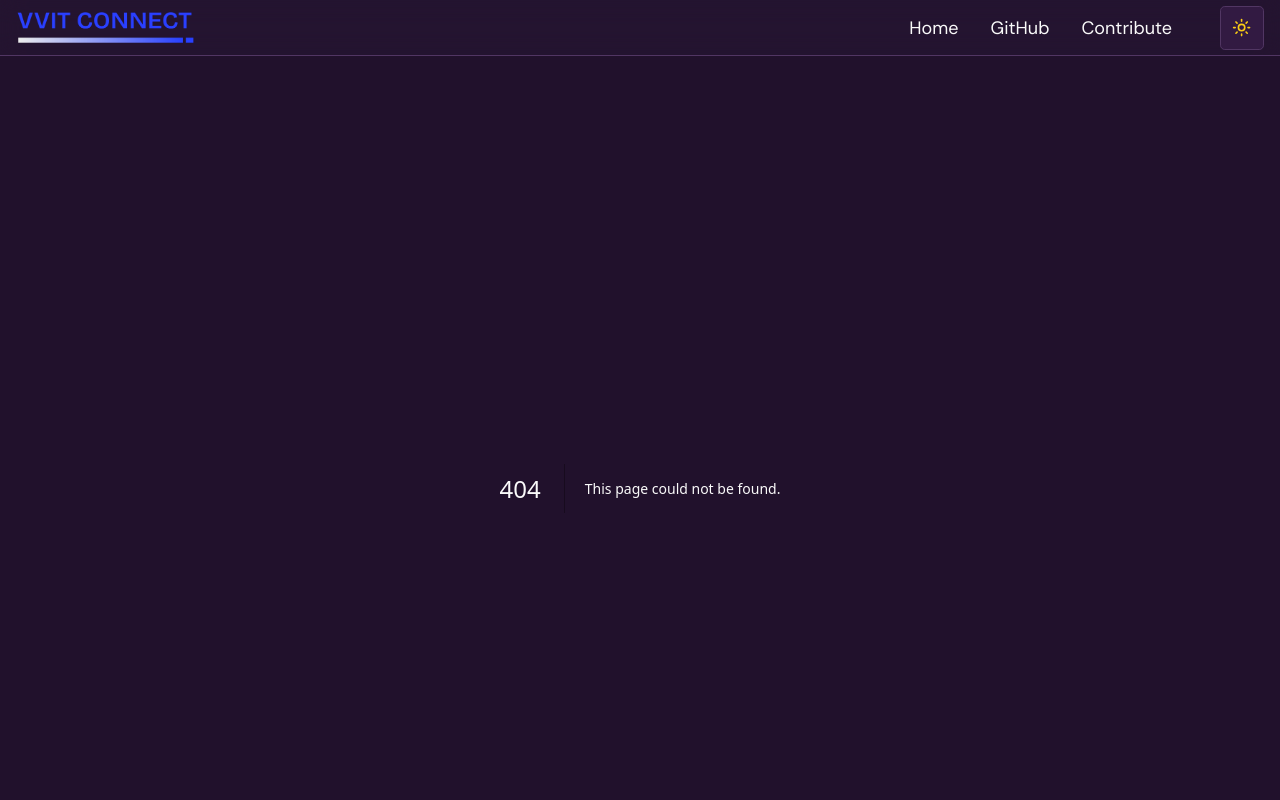
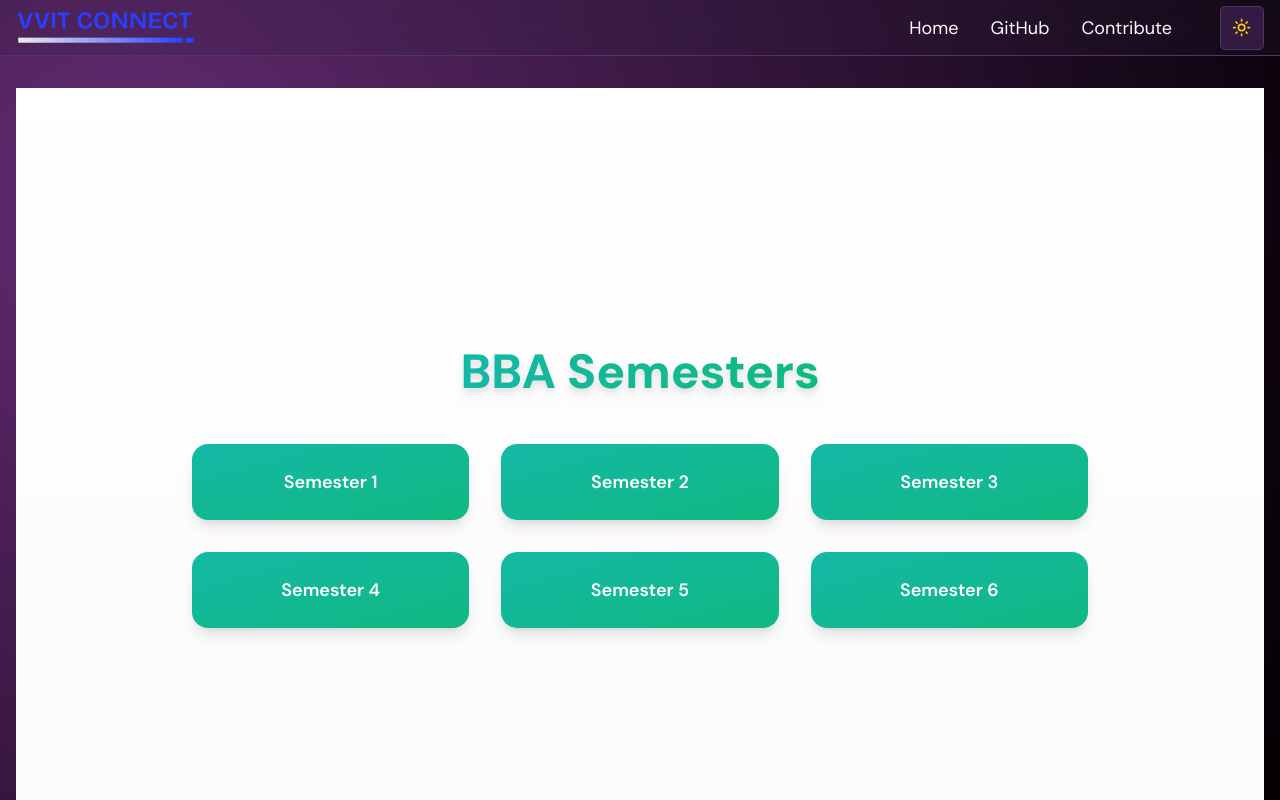
Before and after one commit to pyKinsu/VVITConnect, a Next.js app: page /bba in a window 1280 px wide. Before the commit this address had no page. Shown: the top 800 px of the page. Built offline with nearby package versions, Linux system fonts and the light colour scheme.

Commit message:
Create page.tsx

```diff
--- /dev/null
+++ b/src/app/bba/page.tsx
@@ -0,0 +1,42 @@
+"use client";
+
+import React from "react";
+import { useRouter } from "next/navigation";
+
+const semesters = [
+  { id: 1, title: "Semester 1", route: "/bba/semester-1" },
+  { id: 2, title: "Semester 2", route: "/bba/semester-2" },
+  { id: 3, title: "Semester 3", route: "/bba/semester-3" },
+  { id: 4, title: "Semester 4", route: "/bba/semester-4" },
+  { id: 5, title: "Semester 5", route: "/bba/semester-5" },
+  { id: 6, title: "Semester 6", route: "/bba/semester-6" },
+];
+
+export default function BbaSemestersPage() {
+  const router = useRouter();
+
+  return (
+    <main className="min-h-screen flex flex-col items-center justify-center px-4 py-16 bg-gradient-to-b from-white to-gray-50 dark:from-gray-950 dark:to-gray-900">
+      {/* Heading */}
+      <h1 className="text-4xl sm:text-5xl font-extrabold mb-12 text-transparent bg-clip-text bg-gradient-to-r from-teal-500 to-emerald-500 drop-shadow-lg">
+        BBA Semesters
+      </h1>
+
+      {/* Semester Buttons */}
+      <div className="grid grid-cols-2 sm:grid-cols-3 gap-8 w-full max-w-4xl">
+        {semesters.map((s) => (
+          <button
+            key={s.id}
+            onClick={() => router.push(s.route)}
+            className="relative py-6 rounded-2xl text-lg font-semibold shadow-lg
+              bg-gradient-to-br from-teal-500 to-emerald-500 text-white
+              transition-all duration-300 transform hover:scale-105 hover:shadow-2xl
+              focus:outline-none focus:ring-4 focus:ring-emerald-400/50"
+          >
+            {s.title}
+          </button>
+        ))}
+      </div>
+    </main>
+  );
+}
```
